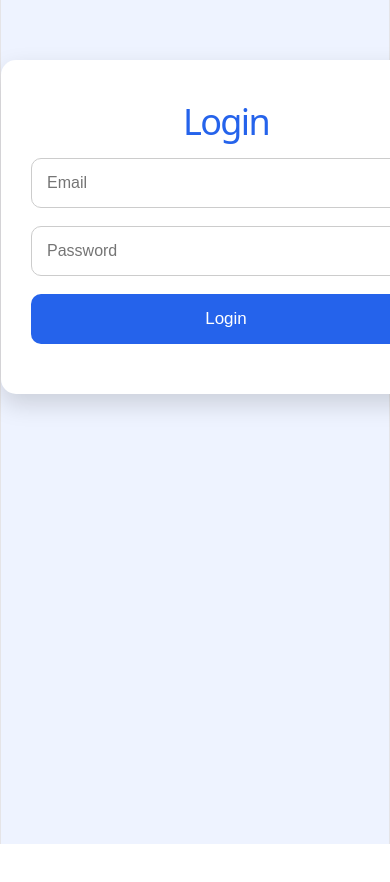
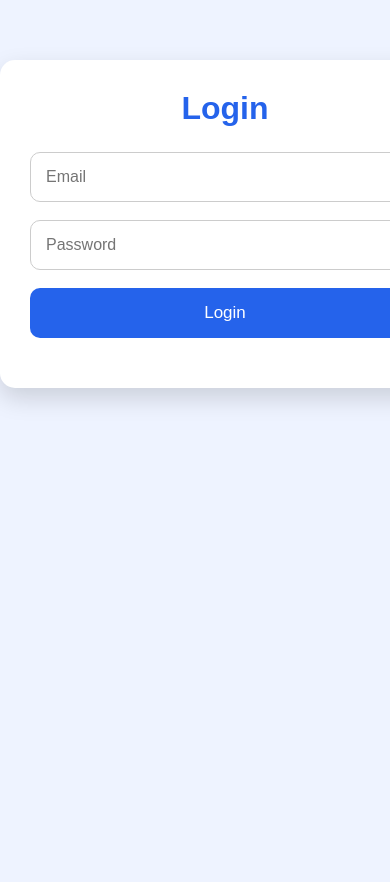
Before and after one commit to sindhukumarray/Mini-Blog, a React (Vite) app: page /login in a window 390 px wide. Shown: the top 882 px of the page. Before the commit the page ends 844 px from the top, so only its background shows below. Built offline with nearby package versions, Linux system fonts and the light colour scheme.

Commit message:
Finalize Mini Blog UI, Dashboard and responsive styling

```diff
--- a/src/App.css
+++ b/src/App.css
@@ -1,184 +1,75 @@
-.counter {
-  font-size: 16px;
-  padding: 5px 10px;
-  border-radius: 5px;
-  color: var(--accent);
-  background: var(--accent-bg);
-  border: 2px solid transparent;
-  transition: border-color 0.3s;
-  margin-bottom: 24px;
+/* Reset */
 
-  &:hover {
-    border-color: var(--accent-border);
-  }
-  &:focus-visible {
-    outline: 2px solid var(--accent);
-    outline-offset: 2px;
-  }
+*{
+  margin:0;
+  padding:0;
+  box-sizing:border-box;
 }
 
-.hero {
-  position: relative;
+/* Body */
 
-  .base,
-  .framework,
-  .vite {
-    inset-inline: 0;
-    margin: 0 auto;
-  }
-
-  .base {
-    width: 170px;
-    position: relative;
-    z-index: 0;
-  }
-
-  .framework,
-  .vite {
-    position: absolute;
-  }
-
-  .framework {
-    z-index: 1;
-    top: 34px;
-    height: 28px;
-    transform: perspective(2000px) rotateZ(300deg) rotateX(44deg) rotateY(39deg)
-      scale(1.4);
-  }
-
-  .vite {
-    z-index: 0;
-    top: 107px;
-    height: 26px;
-    width: auto;
-    transform: perspective(2000px) rotateZ(300deg) rotateX(40deg) rotateY(39deg)
-      scale(0.8);
-  }
+body{
+  font-family:Arial, Helvetica, sans-serif;
+  background:linear-gradient(135deg,#eef4ff,#dbeafe);
+  color:#222;
 }
 
-#center {
-  display: flex;
-  flex-direction: column;
-  gap: 25px;
-  place-content: center;
-  place-items: center;
-  flex-grow: 1;
+/* Root */
 
-  @media (max-width: 1024px) {
-    padding: 32px 20px 24px;
-    gap: 18px;
-  }
+#root{
+  width:100%;
+  min-height:100vh;
 }
 
-#next-steps {
-  display: flex;
-  border-top: 1px solid var(--border);
-  text-align: left;
+/* Links */
 
-  & > div {
-    flex: 1 1 0;
-    padding: 32px;
-    @media (max-width: 1024px) {
-      padding: 24px 20px;
-    }
-  }
-
-  .icon {
-    margin-bottom: 16px;
-    width: 22px;
-    height: 22px;
-  }
-
-  @media (max-width: 1024px) {
-    flex-direction: column;
-    text-align: center;
-  }
+a{
+  text-decoration:none;
+  color:inherit;
 }
 
-#docs {
-  border-right: 1px solid var(--border);
+/* Buttons */
 
-  @media (max-width: 1024px) {
-    border-right: none;
-    border-bottom: 1px solid var(--border);
-  }
+button{
+  cursor:pointer;
+  border:none;
+  outline:none;
+  transition:0.3s;
 }
 
-#next-steps ul {
-  list-style: none;
-  padding: 0;
-  display: flex;
-  gap: 8px;
-  margin: 32px 0 0;
+/* Inputs */
 
-  .logo {
-    height: 18px;
-  }
-
-  a {
-    color: var(--text-h);
-    font-size: 16px;
-    border-radius: 6px;
-    background: var(--social-bg);
-    display: flex;
-    padding: 6px 12px;
-    align-items: center;
-    gap: 8px;
-    text-decoration: none;
-    transition: box-shadow 0.3s;
-
-    &:hover {
-      box-shadow: var(--shadow);
-    }
-    .button-icon {
-      height: 18px;
-      width: 18px;
-    }
-  }
-
-  @media (max-width: 1024px) {
-    margin-top: 20px;
-    flex-wrap: wrap;
-    justify-content: center;
-
-    li {
-      flex: 1 1 calc(50% - 8px);
-    }
-
-    a {
-      width: 100%;
-      justify-content: center;
-      box-sizing: border-box;
-    }
-  }
+input,
+textarea{
+  outline:none;
+  border:none;
+  font-size:16px;
+  font-family:inherit;
 }
 
-#spacer {
-  height: 88px;
-  border-top: 1px solid var(--border);
-  @media (max-width: 1024px) {
-    height: 48px;
-  }
+/* Images */
+
+img{
+  max-width:100%;
+  display:block;
 }
 
-.ticks {
-  position: relative;
-  width: 100%;
+/* Lists */
 
-  &::before,
-  &::after {
-    content: '';
-    position: absolute;
-    top: -4.5px;
-    border: 5px solid transparent;
-  }
+ul{
+  list-style:none;
+}
 
-  &::before {
-    left: 0;
-    border-left-color: var(--border);
-  }
-  &::after {
-    right: 0;
-    border-right-color: var(--border);
-  }
+/* Container */
+
+.container{
+  width:90%;
+  max-width:1200px;
+  margin:auto;
 }
+
+/* Smooth Scroll */
+
+html{
+  scroll-behavior:smooth;
+}
--- a/src/index.css
+++ b/src/index.css
@@ -1,111 +1,13 @@
-:root {
-  --text: #6b6375;
-  --text-h: #08060d;
-  --bg: #fff;
-  --border: #e5e4e7;
-  --code-bg: #f4f3ec;
-  --accent: #aa3bff;
-  --accent-bg: rgba(170, 59, 255, 0.1);
-  --accent-border: rgba(170, 59, 255, 0.5);
-  --social-bg: rgba(244, 243, 236, 0.5);
-  --shadow:
-    rgba(0, 0, 0, 0.1) 0 10px 15px -3px, rgba(0, 0, 0, 0.05) 0 4px 6px -2px;
+/* Google Font */
 
-  --sans: system-ui, 'Segoe UI', Roboto, sans-serif;
-  --heading: system-ui, 'Segoe UI', Roboto, sans-serif;
-  --mono: ui-monospace, Consolas, monospace;
+@import url("https://fonts.googleapis.com/css2?family=Poppins:wght@300;400;500;600;700&display=swap");
 
-  font: 18px/145% var(--sans);
-  letter-spacing: 0.18px;
-  color-scheme: light dark;
-  color: var(--text);
-  background: var(--bg);
-  font-synthesis: none;
-  text-rendering: optimizeLegibility;
-  -webkit-font-smoothing: antialiased;
-  -moz-osx-font-smoothing: grayscale;
-
-  @media (max-width: 1024px) {
-    font-size: 16px;
-  }
-}
-
-@media (prefers-color-scheme: dark) {
-  :root {
-    --text: #9ca3af;
-    --text-h: #f3f4f6;
-    --bg: #16171d;
-    --border: #2e303a;
-    --code-bg: #1f2028;
-    --accent: #c084fc;
-    --accent-bg: rgba(192, 132, 252, 0.15);
-    --accent-border: rgba(192, 132, 252, 0.5);
-    --social-bg: rgba(47, 48, 58, 0.5);
-    --shadow:
-      rgba(0, 0, 0, 0.4) 0 10px 15px -3px, rgba(0, 0, 0, 0.25) 0 4px 6px -2px;
-  }
-
-  #social .button-icon {
-    filter: invert(1) brightness(2);
-  }
+html {
+  scroll-behavior: smooth;
 }
 
 body {
   margin: 0;
+  padding: 0;
+  font-family: "Poppins", sans-serif;
 }
-
-#root {
-  width: 1126px;
-  max-width: 100%;
-  margin: 0 auto;
-  text-align: center;
-  border-inline: 1px solid var(--border);
-  min-height: 100svh;
-  display: flex;
-  flex-direction: column;
-  box-sizing: border-box;
-}
-
-h1,
-h2 {
-  font-family: var(--heading);
-  font-weight: 500;
-  color: var(--text-h);
-}
-
-h1 {
-  font-size: 56px;
-  letter-spacing: -1.68px;
-  margin: 32px 0;
-  @media (max-width: 1024px) {
-    font-size: 36px;
-    margin: 20px 0;
-  }
-}
-h2 {
-  font-size: 24px;
-  line-height: 118%;
-  letter-spacing: -0.24px;
-  margin: 0 0 8px;
-  @media (max-width: 1024px) {
-    font-size: 20px;
-  }
-}
-p {
-  margin: 0;
-}
-
-code,
-.counter {
-  font-family: var(--mono);
-  display: inline-flex;
-  border-radius: 4px;
-  color: var(--text-h);
-}
-
-code {
-  font-size: 15px;
-  line-height: 135%;
-  padding: 4px 8px;
-  background: var(--code-bg);
-}
--- a/src/main.jsx
+++ b/src/main.jsx
@@ -3,6 +3,7 @@ import React from "react";
 import ReactDOM from "react-dom/client";
 
 import "./index.css";
+import "./App.css";
 
 import App from "./App";
 
--- a/src/styles/Dashboard.css
+++ b/src/styles/Dashboard.css
@@ -0,0 +1,93 @@
+* {
+  margin: 0;
+  padding: 0;
+  box-sizing: border-box;
+}
+
+body {
+  font-family: Arial, Helvetica, sans-serif;
+  background: linear-gradient(135deg, #eef4ff, #dbeafe);
+}
+
+.dashboard {
+  width: 90%;
+  max-width: 900px;
+  margin: 50px auto;
+  background: #ffffff;
+  padding: 40px;
+  border-radius: 20px;
+  box-shadow: 0 10px 30px rgba(0, 0, 0, 0.12);
+  text-align: center;
+}
+
+.dashboard h1 {
+  font-size: 40px;
+  color: #2563eb;
+  margin-bottom: 15px;
+}
+
+.dashboard p {
+  font-size: 18px;
+  color: #555;
+  margin-bottom: 35px;
+}
+
+.cards {
+  display: grid;
+  grid-template-columns: repeat(auto-fit, minmax(220px, 1fr));
+  gap: 20px;
+}
+
+.card {
+  background: #2563eb;
+  color: white;
+  padding: 25px;
+  border-radius: 15px;
+  transition: 0.3s;
+}
+
+.card:hover {
+  transform: translateY(-6px);
+  box-shadow: 0 12px 20px rgba(37, 99, 235, 0.3);
+}
+
+.card h2 {
+  font-size: 32px;
+  margin-bottom: 10px;
+}
+
+.card p {
+  color: white;
+  font-size: 16px;
+}
+
+.logout-btn {
+  margin-top: 35px;
+  padding: 12px 30px;
+  border: none;
+  border-radius: 10px;
+  background: #ef4444;
+  color: white;
+  font-size: 17px;
+  cursor: pointer;
+  transition: 0.3s;
+}
+
+.logout-btn:hover {
+  background: #dc2626;
+}
+
+@media (max-width: 768px) {
+  .dashboard {
+    width: 95%;
+    padding: 25px;
+  }
+
+  .dashboard h1 {
+    font-size: 30px;
+  }
+
+  .card h2 {
+    font-size: 26px;
+  }
+}
```
Also changed, not shown: src/components/Navbar.jsx (deleted), src/hooks/useFetch.js (deleted).
